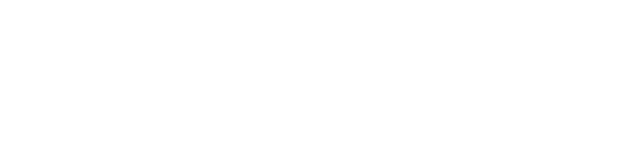
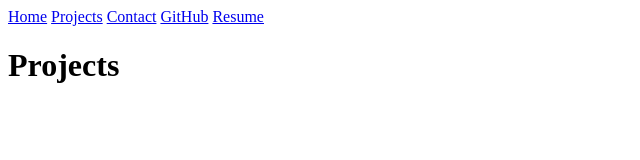
Before and after one commit to Colin-Tran/portfolio, a plain HTML site: page projects/index.html in a window 1280 px wide. Shown: the whole page, without its empty margins (0-640 px from the left). Drawn offline with Linux system fonts and the light colour scheme.

Commit message:
Update index.html

```diff
--- a/projects/index.html
+++ b/projects/index.html
@@ -6,6 +6,15 @@
     <title>Projects</title>
 </head>
 <body>
+    <nav>
+        <a href="index.html">Home</a>
+        <a href="projects/index.html">Projects</a>
+        <a href="contact/index.html">Contact</a>
+        <a href="https://github.com/Colin-Tran" target="_blank">GitHub</a>
+        <a href="resume/index.html">Resume</a>
+    </nav>
+
+    <h1>Projects</h1>
 
 </body>
 </html>
```
